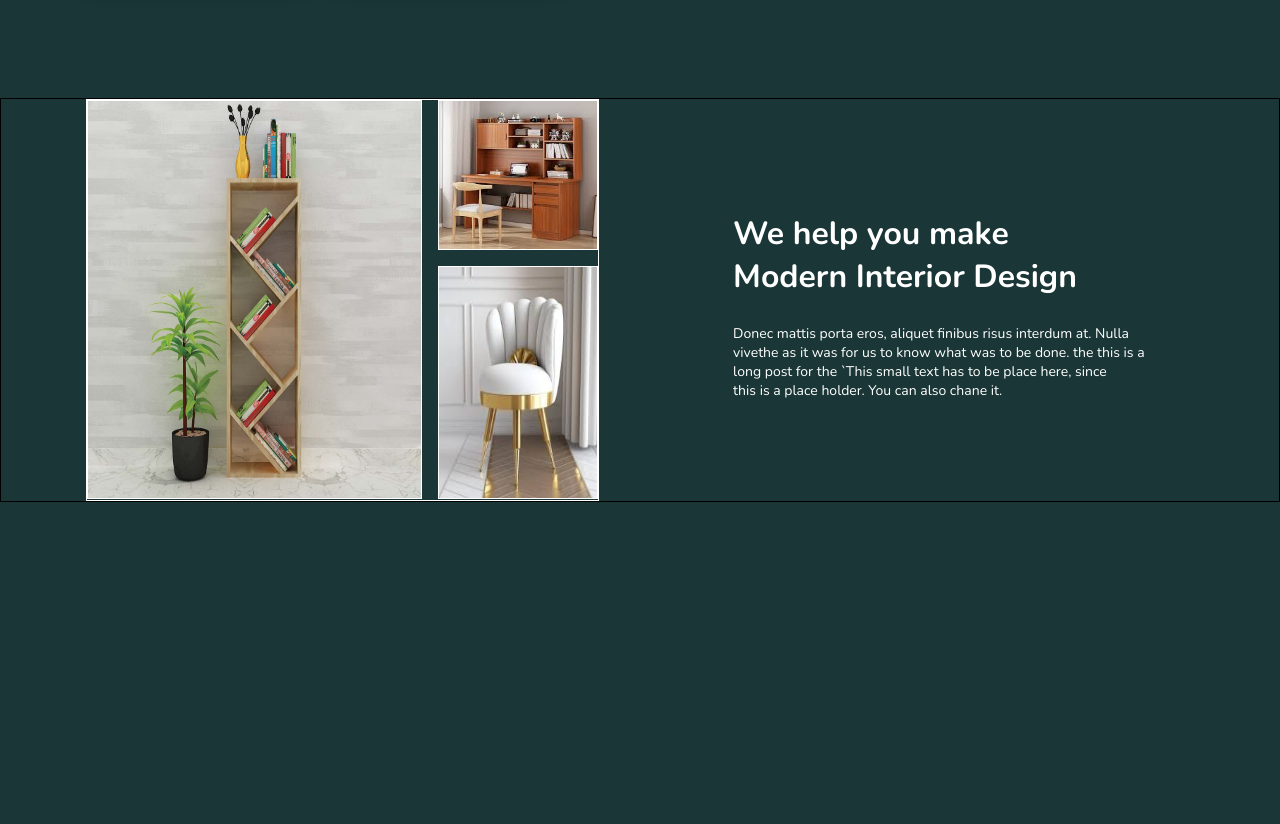
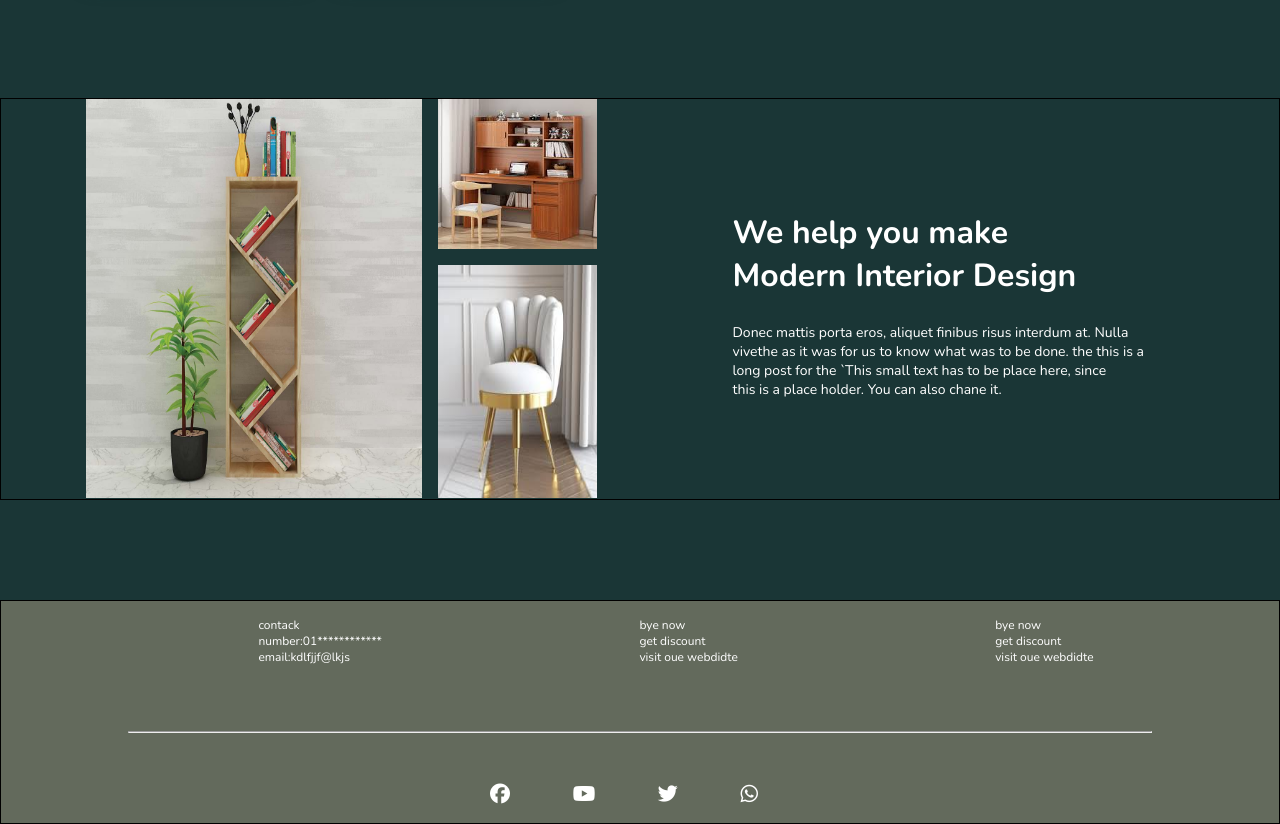
Before and after one commit to mdopi2024/furniture-shope, a plain HTML site: page index.html in a window 1280 px wide. Shown: the part 1878-2702 px from the top of the page. Before the commit the page ends 2382 px from the top, so only its background shows below. Drawn offline with nearby package versions, Linux system fonts and the light colour scheme.

Commit message:
furniture shope done

```diff
--- a/index.html
+++ b/index.html
@@ -136,5 +136,36 @@
             </div>
         </section>
     </main>
+    <footer class="container footer ">
+      <div class="footer-text">
+        <ol class="order-list">
+            <li>contack</li>
+            <li>number:01************</li>
+            <li>email:kdlfjjf@lkjs</li>
+        </ol>
+        <ol class="order-list">
+            <li>bye now</li>
+            <li>get discount</li>
+            <li>visit oue webdidte</li>
+        </ol>
+        <ol class="order-list">
+            <li>bye now</li>
+            <li>get discount</li>
+            <li>visit oue webdidte</li>
+        </ol>
+      </div>
+      <hr>
+      <div class="footer-icon">
+     <a href="">
+        <i class="fa-brands fa-facebook"></i>
+     </a>
+     <a href=""><i class="fa-brands fa-youtube"></i></a>
+     <a href=""><i class="fa-brands fa-twitter"></i></a>
+     <a href=""><i class="fa-brands fa-whatsapp"></i> </a>
+
+
+
+      </div>
+    </footer>
 </body>
 </html>
--- a/style/style.css
+++ b/style/style.css
@@ -193,7 +193,6 @@ i{
 .we-help-you-img{
     width: 40%;
     height: 400px;
-    border: 1px solid white;
     display: grid;
     gap: 1rem;
     grid-template-columns: repeat(3,1fr);
@@ -228,10 +227,7 @@ i{
 
 }
 
-.help-you-child-1,.help-you-child-2,.help-you-child-3{
-    border: 1px solid white;
 
-}
 .we-help-you-text{
     width: 40%;
     display: flex;
@@ -250,6 +246,33 @@ i{
     justify-content: space-evenly;
     align-items: center;
 }
+/* footer section start */
+.footer-text .order-list li{
+    display: block;
+    color: white;
+    font-size: 12px;
+}
+.footer-text{
+    display: flex;
+    justify-content:space-evenly;
+}
+.footer-icon{
+    width: 300px;
+    margin: 1rem auto;
+    display: flex;
+    justify-content: space-between;
+
+}
+.footer{
+    background-color:#d6bd9863;
+}
+hr{
+    width: 80%;
+    margin: 50px auto;
+}
+
+
+/* footer section end */
 
 /* we help you section end */
 
@@ -357,6 +380,10 @@ i{
 
 
 /* we help you section end */
+.footer-text{
+    flex-direction: column;
+}
+
 
 
 }
```
